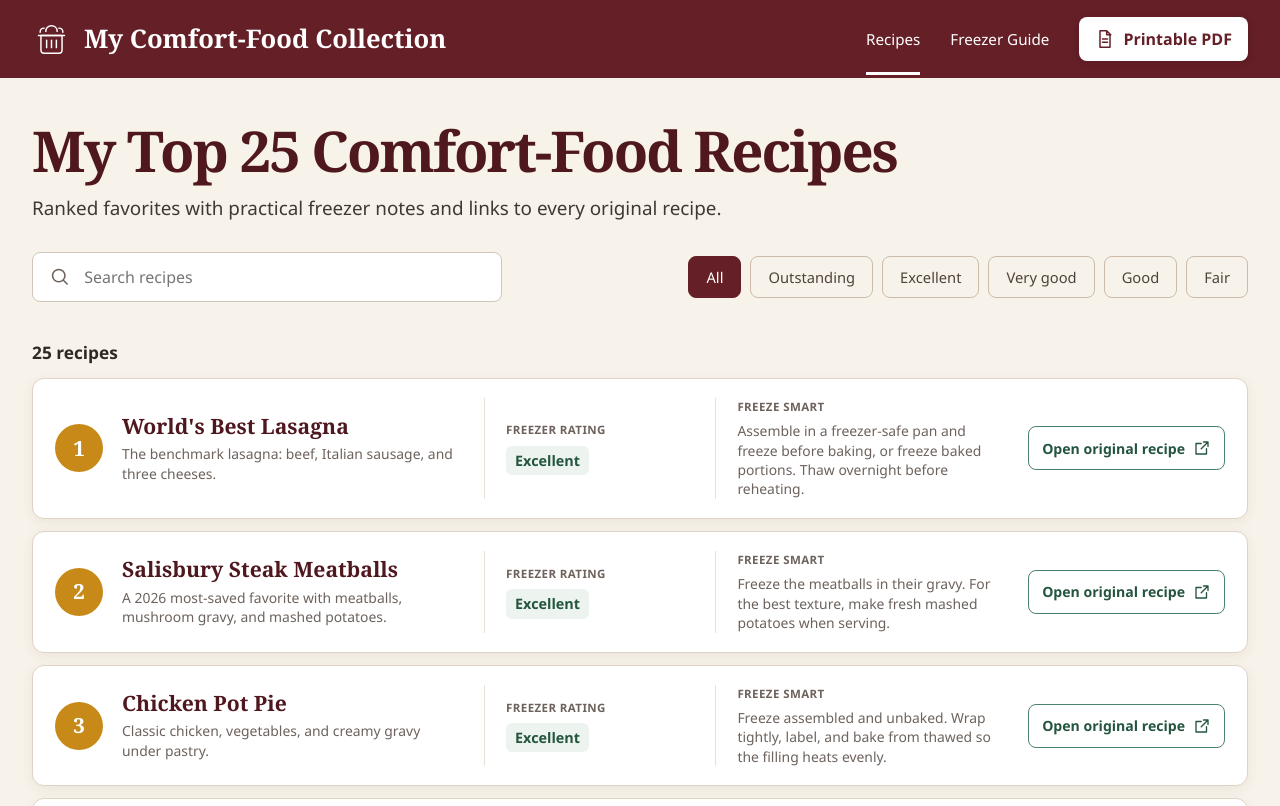
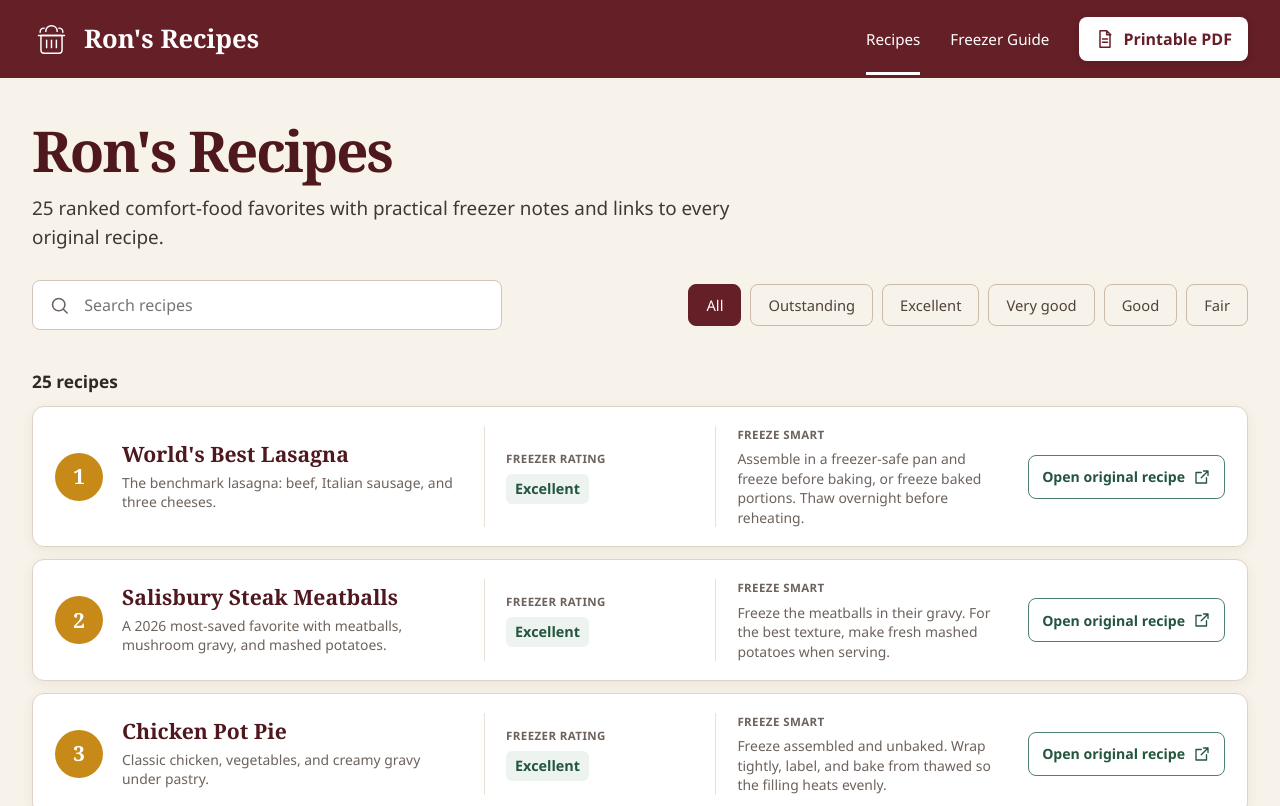
Before and after one commit to rlukenbaugh/my-top-25-comfort-food-recipes, a plain HTML site: page index.html in a window 1280 px wide. Shown: the top 806 px of the page. Drawn offline with Linux system fonts and the light colour scheme.

Commit message:
Rename collection to Ron's Recipes

```diff
--- a/app.js
+++ b/app.js
@@ -76,8 +76,8 @@ async function loadRecipes() {
     state.recipes = (await response.json()).sort((a, b) => Number(a.rank) - Number(b.rank));
     const count = state.recipes.length;
     elements.recipeCounts.forEach((element) => { element.textContent = count; });
-    elements.pdfLinks.forEach((link) => { link.href = `printable/my-top-${count}-comfort-food-recipes-2026.pdf`; });
-    document.title = `My Top ${count} Comfort-Food Recipes`;
+    elements.pdfLinks.forEach((link) => { link.href = "printable/rons-recipes-2026.pdf"; });
+    document.title = "Ron's Recipes";
     render();
   } catch (error) {
     console.error(error);
--- a/index.html
+++ b/index.html
@@ -5,16 +5,16 @@
     <meta name="viewport" content="width=device-width, initial-scale=1" />
     <meta name="description" content="Ron's ranked comfort-food recipes with practical freezer notes and links to every original recipe." />
     <meta name="theme-color" content="#651f27" />
-    <title>My Top 25 Comfort-Food Recipes</title>
+    <title>Ron's Recipes</title>
     <link rel="stylesheet" href="styles.css" />
     <script src="app.js" defer></script>
   </head>
   <body>
     <a class="skip-link" href="#recipes">Skip to recipes</a>
     <header class="site-header">
-      <a class="brand" href="#top" aria-label="My Comfort-Food Collection home">
+      <a class="brand" href="#top" aria-label="Ron's Recipes home">
         <svg aria-hidden="true" viewBox="0 0 48 48"><path d="M11 19h26v18a4 4 0 0 1-4 4H15a4 4 0 0 1-4-4V19Z"/><path d="M8 19h32M17 14c0-4 3-7 7-7s7 3 7 7M15 10c-3 0-5 2-5 5M33 10c3 0 5 2 5 5M18 25v9M24 25v9M30 25v9"/></svg>
-        <span>My Comfort-Food Collection</span>
+        <span>Ron's Recipes</span>
       </a>
       <nav aria-label="Main navigation">
         <a class="nav-link active" href="#recipes">Recipes</a>
@@ -28,8 +28,8 @@
 
     <main id="top">
       <section class="intro" aria-labelledby="page-title">
-        <h1 id="page-title">My Top <span data-recipe-count>25</span> Comfort-Food Recipes</h1>
-        <p>Ranked favorites with practical freezer notes and links to every original recipe.</p>
+        <h1 id="page-title">Ron's Recipes</h1>
+        <p><span data-recipe-count>25</span> ranked comfort-food favorites with practical freezer notes and links to every original recipe.</p>
         <div class="controls" aria-label="Recipe search and filters">
           <label class="search-box">
             <span class="sr-only">Search recipes</span>
@@ -77,7 +77,7 @@
     </main>
 
     <footer>
-      <div class="footer-brand"><strong>My Comfort-Food Collection</strong><span>Made for home cooks, by a home cook.</span></div>
+      <div class="footer-brand"><strong>Ron's Recipes</strong><span>Made for home cooks, by a home cook.</span></div>
       <div class="footer-links"><a href="#recipes">Recipes</a><a href="#freezer-guide">Freezer Guide</a><a class="pdf-link" href="#" data-pdf-link>Printable PDF</a></div>
       <p>Personal recipe collection - 2026</p>
     </footer>
```
Also changed, not shown: README.md, 1 other file.
